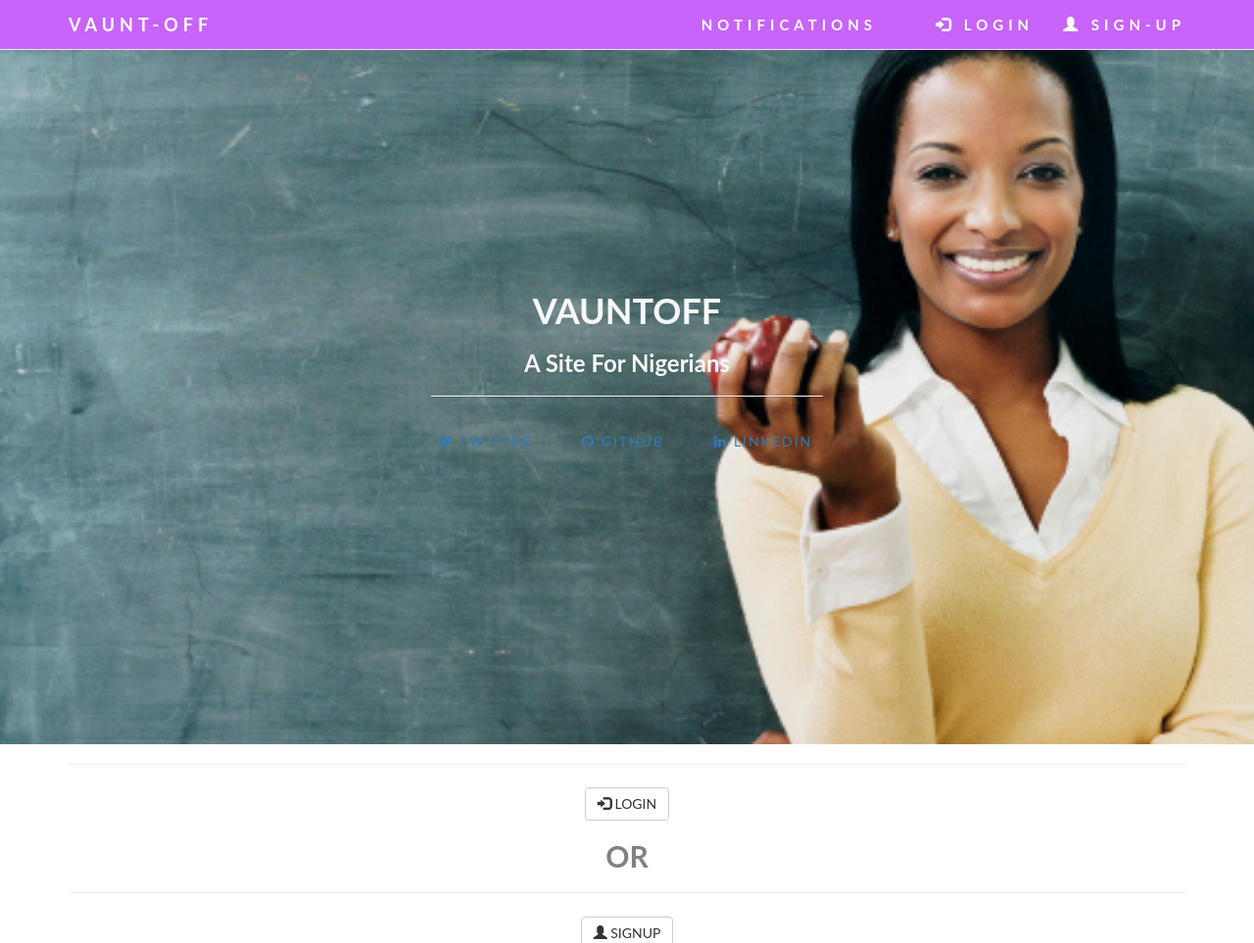
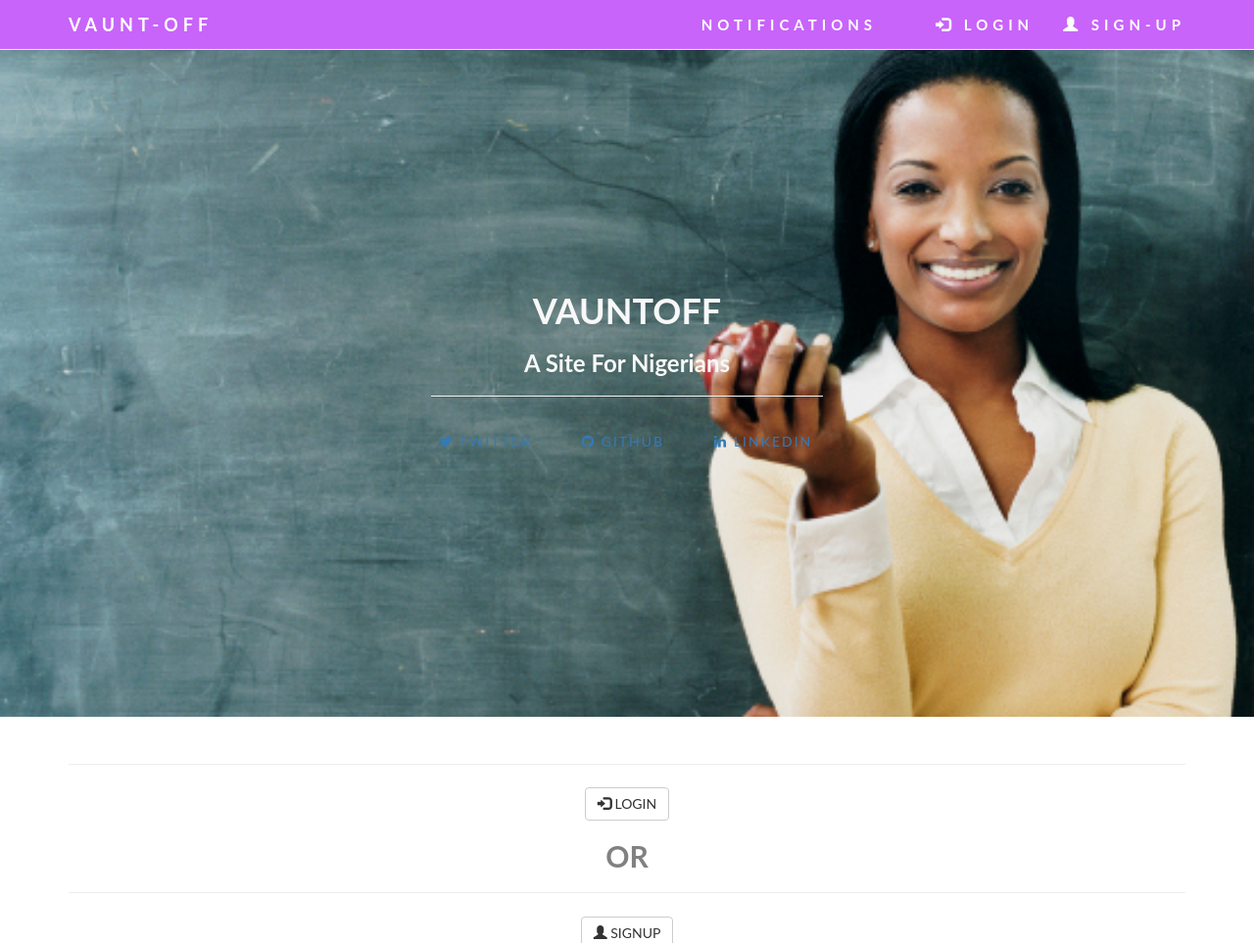
Before and after one commit to Smithmayowa20/heroku_testing, a Django app: page / in a window 1280 px wide. Shown: the top 963 px of the page at 98% size. Run offline with Django 3.2, Linux system fonts and the light colour scheme; some libraries are stand-ins or nearby versions.

Commit message:
fixed the landing_page css

```diff
--- a/services/static/services/css/landing_page.css
+++ b/services/static/services/css/landing_page.css
@@ -78,7 +78,7 @@ body, h1, h2, h3, h4, h5, h6 {
   text-align: center;
   color: #f8f8f8;
   background: url(../img/teacher1.jpg) no-repeat center center;
-  background-size: cover;
+  background-size: 100%;
 }
 
 .intro-message {
@@ -163,7 +163,7 @@ body, h1, h2, h3, h4, h5, h6 {
   padding: 100px 0;
   color: #f8f8f8;
   background: url(../img/header1.jpg) no-repeat center center;
-  background-size: cover;
+  background-size: 100%;
 }
 
 .banner h2 {
```
